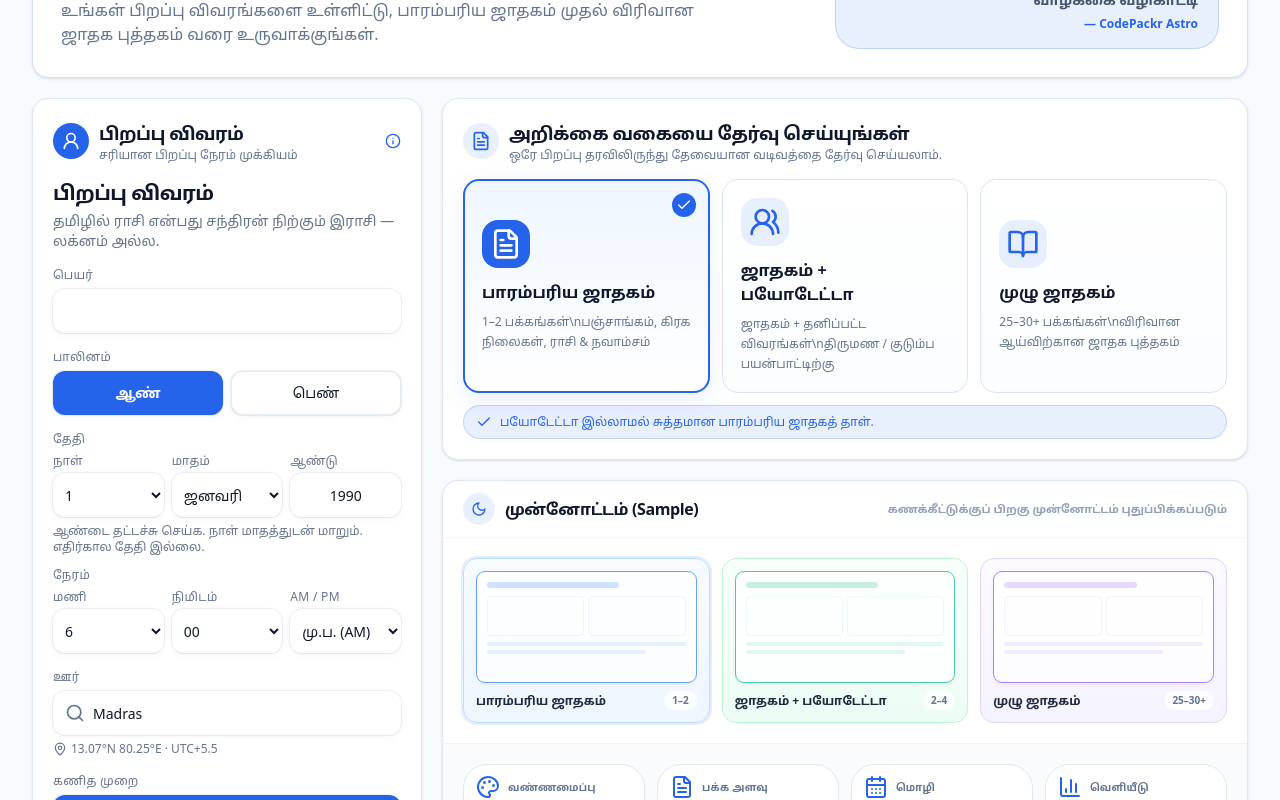
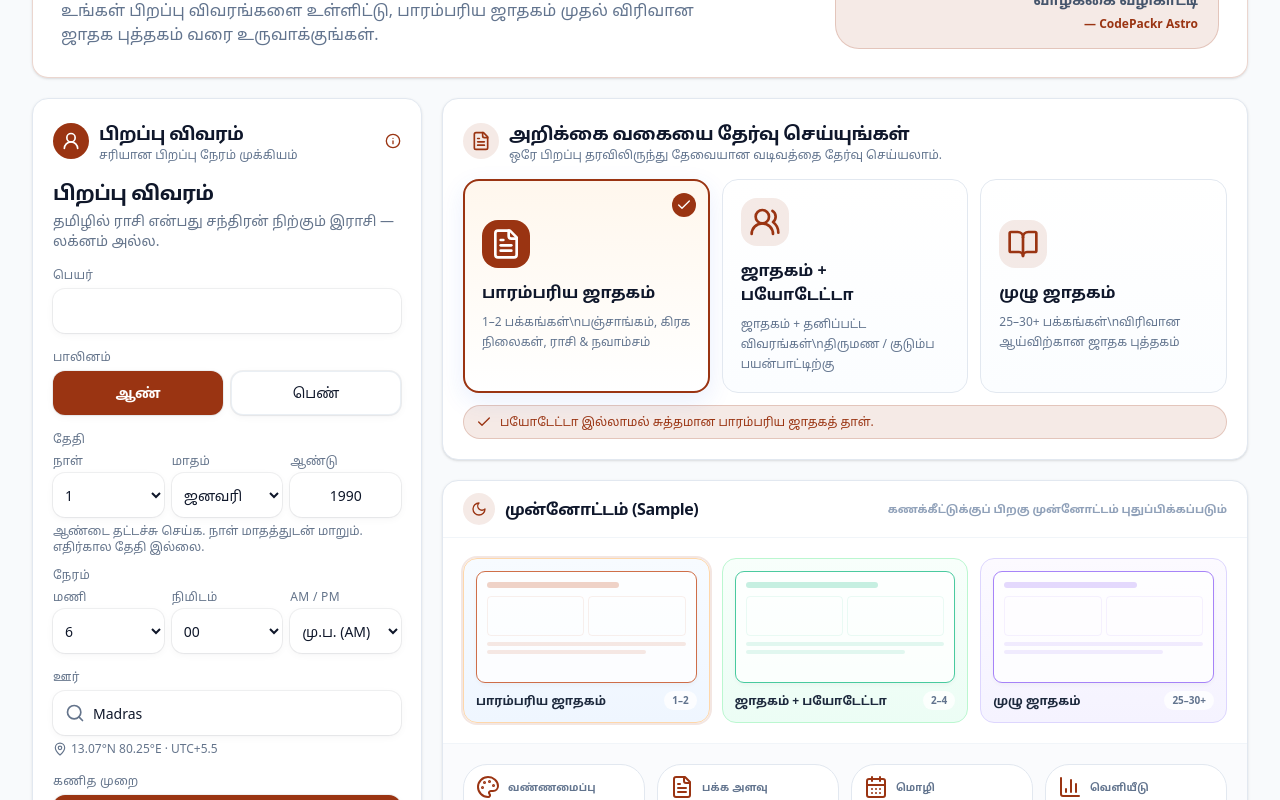
Before and after one commit to coolnaveen99/codepackr-astro, a React (Vite) app: page / in a window 1280 px wide. Shown: the part 240-1040 px from the top of the page. Built offline with nearby package versions, Linux system fonts and the light colour scheme.

Commit message:
style: restore original Astro terracotta theme

```diff
--- a/src/styles.css
+++ b/src/styles.css
@@ -2,16 +2,16 @@
 
 @theme {
   /* Strong unify: cool product shell (match Study) + Astro accent */
-  --color-bg: #f7faff;
+  --color-bg: #f8fafc;
   --color-fg: #0f172a;
   --color-muted: #64748b;
   --color-surface: #ffffff;
   --color-elevated: #f1f5f9;
-  --color-border: #dbe4f0;
-  /* Astro accent = modern blue / sky */
-  --color-accent: #2563eb;
+  --color-border: #e2e8f0;
+  /* Astro accent = terracotta / amber-brown */
+  --color-accent: #9a3412;
   --color-accent-fg: #ffffff;
-  --color-gold: #f59e0b;
+  --color-gold: #d97706;
   --color-ink: #0f172a;
   /* English UI = system sans; Tamil still supported via Noto in stack */
   --font-display: ui-sans-serif, system-ui, -apple-system, BlinkMacSystemFont, "Segoe UI", "Noto Sans Tamil", Roboto, sans-serif;
@@ -183,31 +183,31 @@
     inset: 0 0 auto;
     height: 280px;
     pointer-events: none;
-    background: radial-gradient(circle at 80% 0%, rgba(59,130,246,.10), transparent 42%),
-      radial-gradient(circle at 15% 10%, rgba(14,165,233,.06), transparent 35%);
+    background: radial-gradient(circle at 80% 0%, rgba(154,52,18,.10), transparent 42%),
+      radial-gradient(circle at 15% 10%, rgba(217,119,6,.06), transparent 35%);
     z-index: -1;
   }
   .astro-panel { box-shadow: 0 1px 2px rgba(15,23,42,.03), 0 8px 28px rgba(37,99,235,.045); }
   .astro-report-card {
-    min-height: 184px; border: 1px solid #dbe4f0; border-radius: 16px; padding: 18px;
+    min-height: 184px; border: 1px solid #e2e8f0; border-radius: 16px; padding: 18px;
     background: linear-gradient(180deg,#fff 0%,#fbfdff 100%);
     transition: transform .18s ease,box-shadow .18s ease,border-color .18s ease,background .18s ease;
   }
-  .astro-report-card:hover { transform: translateY(-2px); border-color: #93c5fd; box-shadow: 0 8px 24px rgba(37,99,235,.10); }
-  .astro-report-card.is-selected { border: 2px solid #2563eb; padding: 17px; background: linear-gradient(180deg,#eff6ff 0%,#fff 100%); box-shadow: 0 8px 24px rgba(37,99,235,.10); }
+  .astro-report-card:hover { transform: translateY(-2px); border-color: #fdba74; box-shadow: 0 8px 24px rgba(154,52,18,.10); }
+  .astro-report-card.is-selected { border: 2px solid #9a3412; padding: 17px; background: linear-gradient(180deg,#fff7ed 0%,#fff 100%); box-shadow: 0 8px 24px rgba(37,99,235,.10); }
   .astro-preview-tile { border: 1px solid #dbe4f0; border-radius: 14px; padding: 12px; background: #fff; transition: border-color .18s ease,box-shadow .18s ease,transform .18s ease; }
-  .astro-preview-tile.is-active { box-shadow: 0 0 0 2px rgba(37,99,235,.12); }
+  .astro-preview-tile.is-active { box-shadow: 0 0 0 2px rgba(154,52,18,.12); }
   .astro-preview-tile:hover { transform: translateY(-1px); }
-  .astro-preview-tile.tone-blue { background: linear-gradient(180deg,#f7fbff,#eff6ff); border-color: #bfdbfe; }
+  .astro-preview-tile.tone-blue { background: linear-gradient(180deg,#f7fbff,#eff6ff); border-color: #fed7aa; }
   .astro-preview-tile.tone-green { background: linear-gradient(180deg,#f8fffb,#ecfdf5); border-color: #bbf7d0; }
   .astro-preview-tile.tone-violet { background: linear-gradient(180deg,#fcfaff,#f5f3ff); border-color: #ddd6fe; }
   .astro-paper-preview { min-height: 112px; border: 1px solid currentColor; border-radius: 9px; padding: 10px; opacity: .75; box-shadow: 0 2px 5px rgba(15,23,42,.05); background: #fff; }
-  .tone-blue .astro-paper-preview { color: #3b82f6; }
+  .tone-blue .astro-paper-preview { color: #c2410c; }
   .tone-green .astro-paper-preview { color: #10b981; }
   .tone-violet .astro-paper-preview { color: #8b5cf6; }
   .astro-action { display:inline-flex; align-items:center; gap:.45rem; min-height:40px; border:1px solid #cbd5e1; border-radius:10px; padding:.55rem .85rem; background:#fff; color:#334155; font-size:.75rem; font-weight:700; transition:all .15s ease; }
-  .astro-action:hover { border-color:#93c5fd; background:#eff6ff; color:#1d4ed8; }
-  .astro-action-primary { border-color:#2563eb; background:#2563eb; color:#fff; box-shadow:0 5px 14px rgba(37,99,235,.18); }
+  .astro-action:hover { border-color:#93c5fd; background:#eff6ff; color:#7c2d12; }
+  .astro-action-primary { border-color:#2563eb; background:#2563eb; color:#fff; box-shadow:0 5px 14px rgba(154,52,18,.18); }
   .astro-action-primary:hover { border-color:#1d4ed8; background:#1d4ed8; color:#fff; }
   .astro-traditional-preview table th { padding: 7px 8px; font-weight: 700; }
   .astro-traditional-preview table td { padding: 7px 8px; }
```
